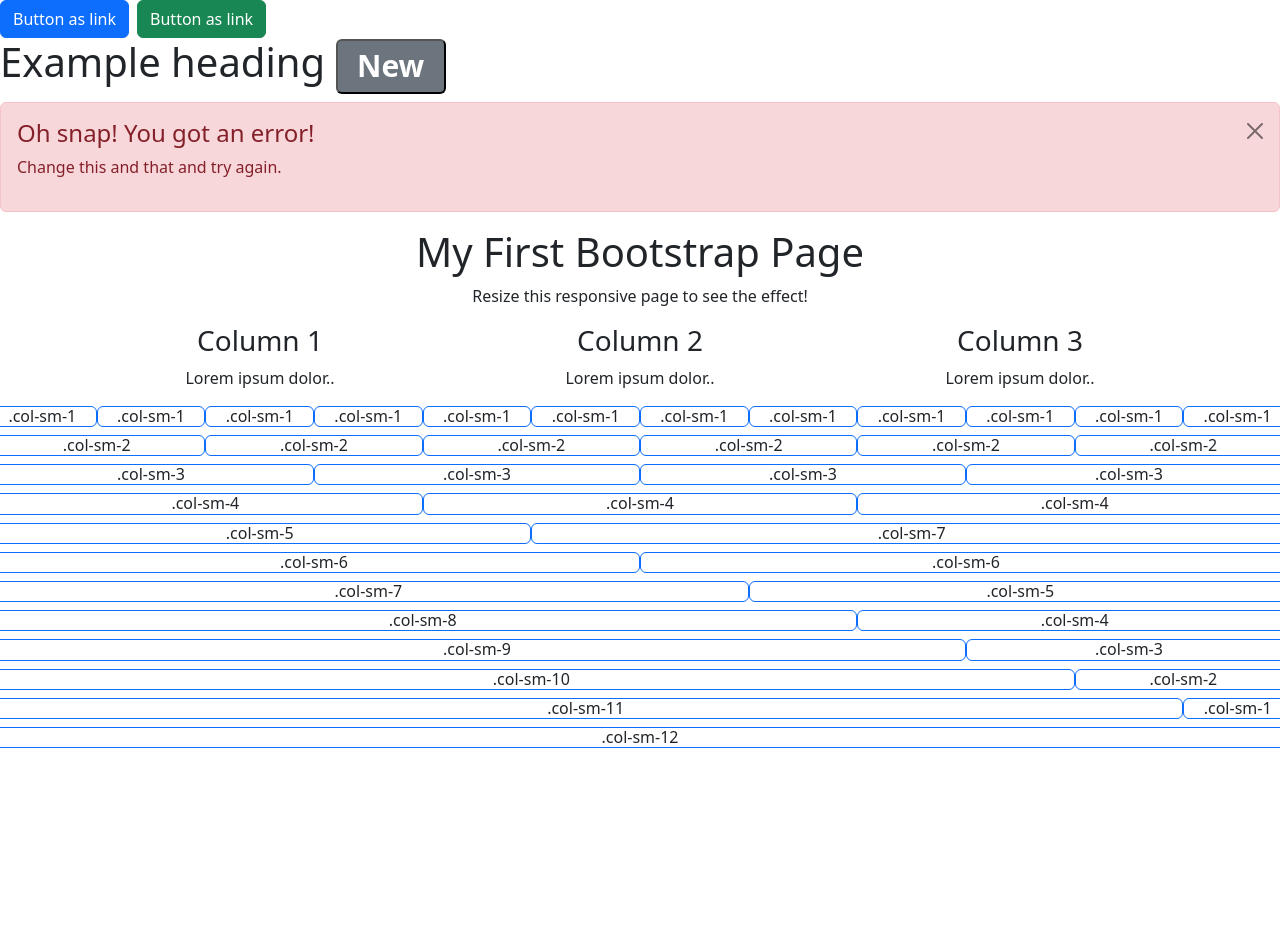
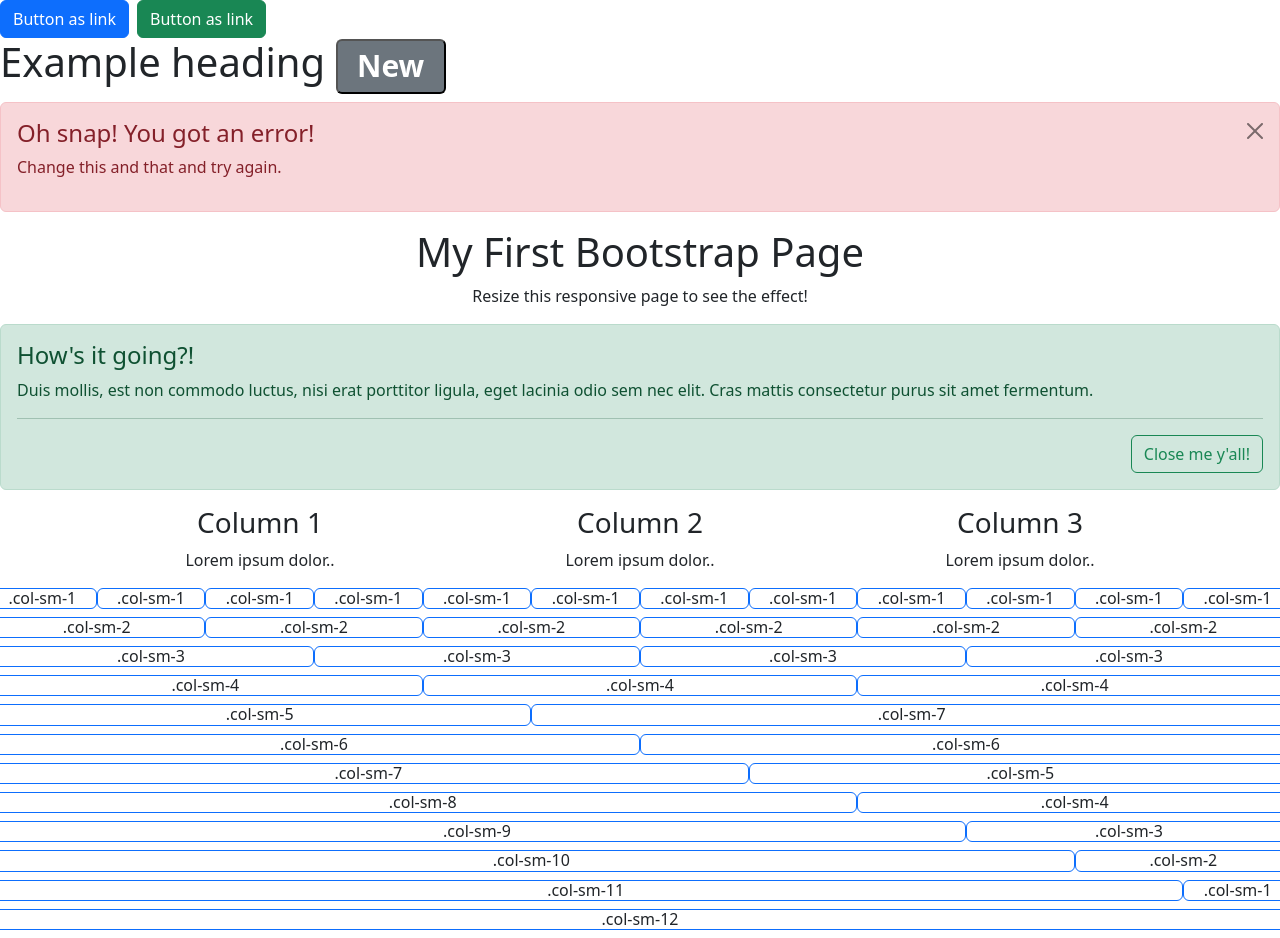
Before and after one commit to waqarhussain786/bootstrap-practice, a React (Create React App) app: page / in a window 1280 px wide. Before the commit the page ends 800 px from the top, so only its background shows below. Built offline with nearby package versions, Linux system fonts and the light colour scheme.

Commit message:
add alart

```diff
--- a/src/firt-bootstrap.jsx
+++ b/src/firt-bootstrap.jsx
@@ -1,7 +1,9 @@
 import React from 'react'
+import { useState } from 'react';
 import { Button, Stack, Badge, Alert } from 'react-bootstrap';
 // import Button from 'react-bootstrap/Button';
 const FirtBootstrap = () => {
+    const [show, setShow] = useState(true);
     return (
         <div>
             <div>
@@ -34,6 +36,24 @@
                 <h1>My First Bootstrap Page</h1>
                 <p>Resize this responsive page to see the effect!</p>
             </div>
+            <div>
+                <Alert show={show} variant="success">
+                    <Alert.Heading>How's it going?!</Alert.Heading>
+                    <p>
+                        Duis mollis, est non commodo luctus, nisi erat porttitor ligula, eget
+                        lacinia odio sem nec elit. Cras mattis consectetur purus sit amet
+                        fermentum.
+                    </p>
+                    <hr />
+                    <div className="d-flex justify-content-end">
+                        <Button onClick={() => setShow(false)} variant="outline-success">
+                            Close me y'all!
+                        </Button>
+                    </div>
+                </Alert>
+
+                {!show && <Button onClick={() => setShow(true)}>Show Alert</Button>}
+            </div>
 
             <div class="container">
                 <div class="row">
```
